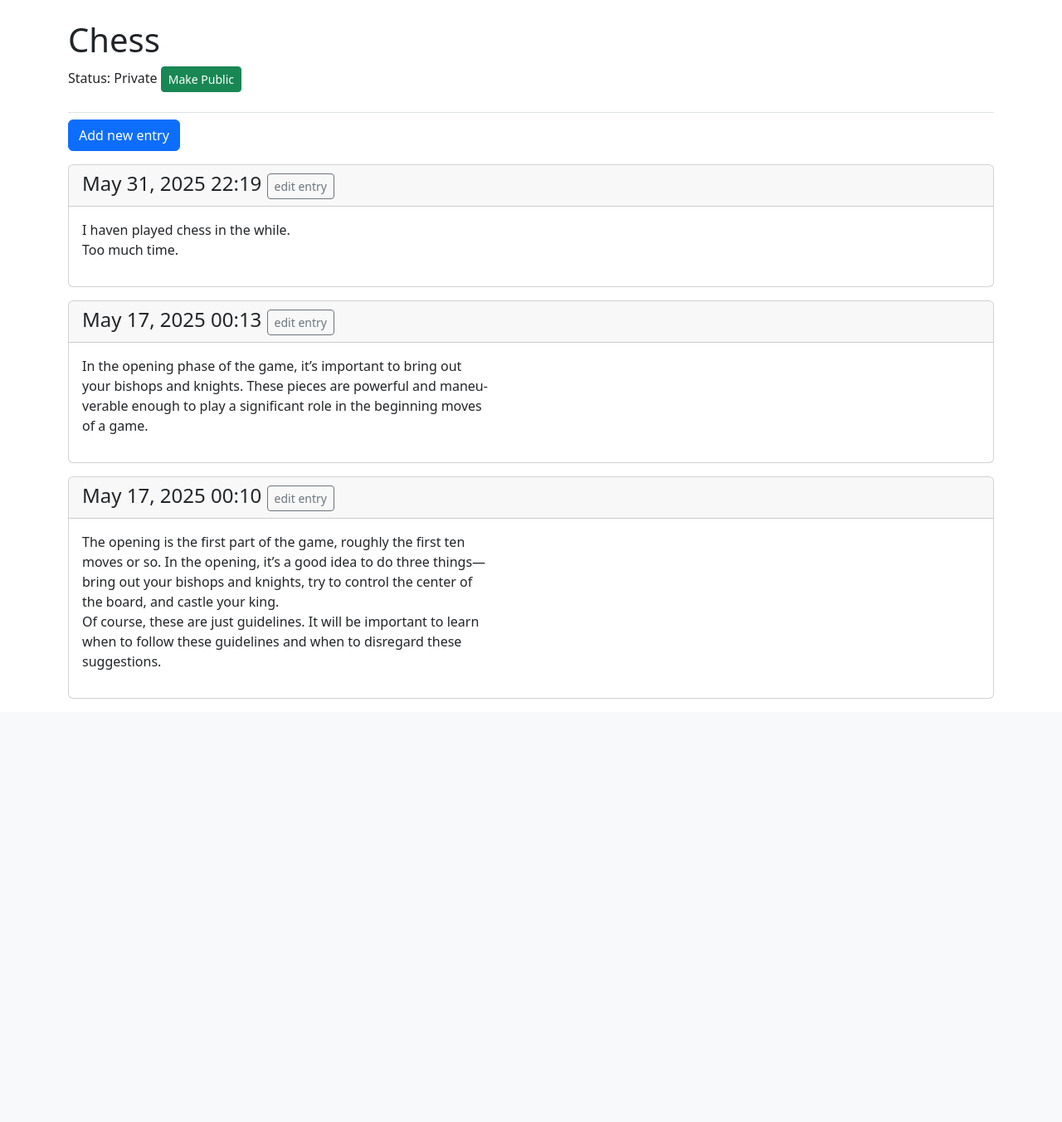
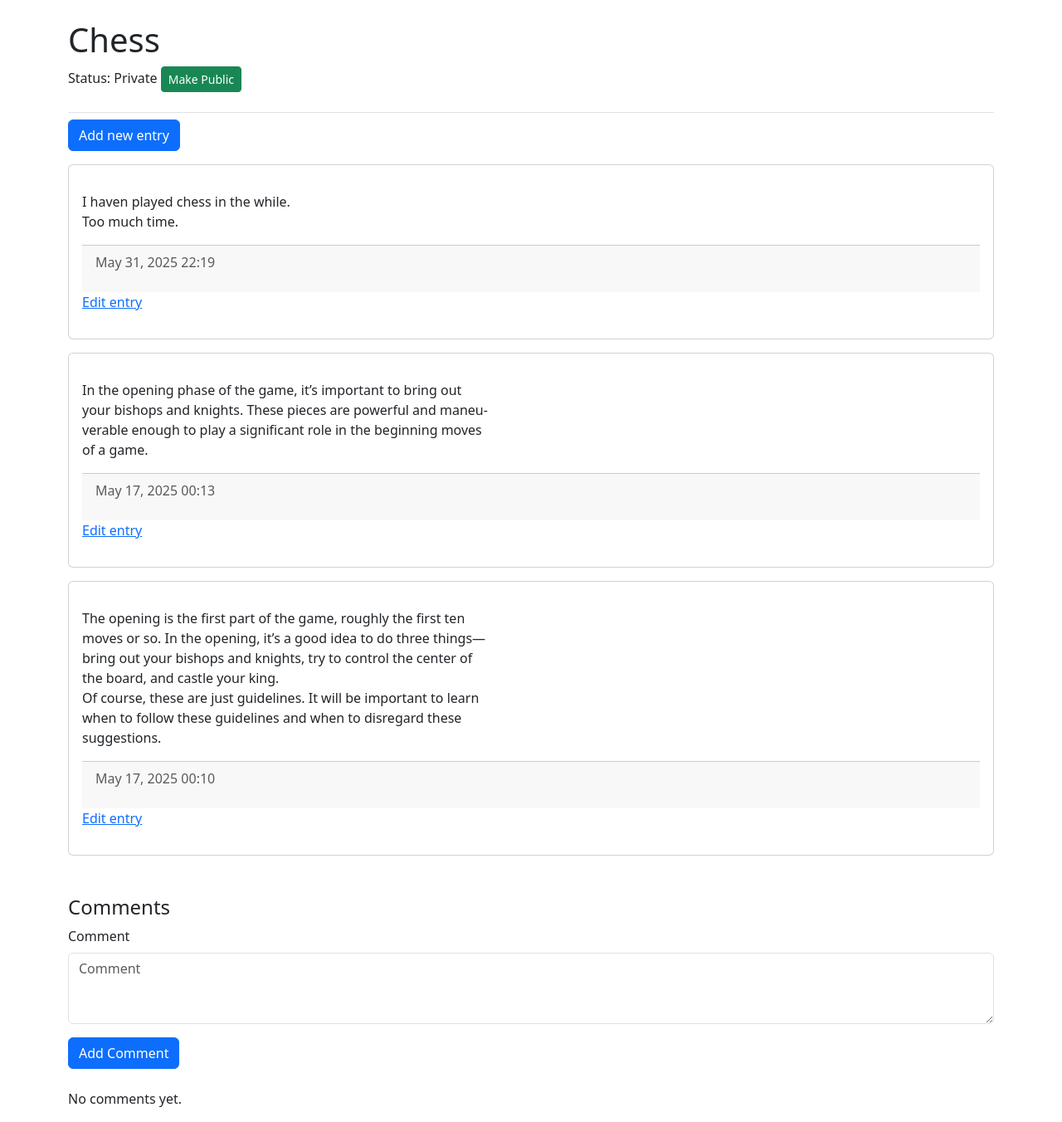
Before and after one commit to Kayutas/Learning_Log, a Django app: page /topics/1/ in a window 1280 px wide. Shown: the part 58-1410 px from the top of the page at 83% size. Before the commit the page ends 900 px from the top, so only its background shows below. Run offline with Django 5.2, Linux system fonts and the light colour scheme; a user stored in the database is signed in; data comes from the database, SQL or seed files in the repository; both versions use the stored data as it was after the commit; some libraries are stand-ins or nearby versions.

Commit message:
added comments

```diff
--- a/learning_logs/forms.py
+++ b/learning_logs/forms.py
@@ -1,6 +1,6 @@
 from django import forms
 
-from .models import Topic, Entry, Category
+from .models import Topic, Entry, Category, Comment
 
 
 class CategoryForm(forms.ModelForm):
@@ -30,3 +30,11 @@ class EntryForm(forms.ModelForm):
         fields = ['text', 'public']
         labels = {'text': '', 'public': 'Make this topic public'}
         widgets = {'text': forms.Textarea(attrs={'cols': 80})}
+
+
+class CommentForm(forms.ModelForm):
+    class Meta:
+        model = Comment
+        fields = ['text']
+        labels = {'text': 'Comment'}
+        widgets = {'text': forms.Textarea(attrs={'rows': 3})}
--- a/learning_logs/models.py
+++ b/learning_logs/models.py
@@ -61,3 +61,17 @@ class Following(models.Model):
 
     def __str__(self):
         return f"{self.follower.username} follows {self.followed.username}"
+
+
+class Comment(models.Model):
+    """Comments on topics."""
+    topic = models.ForeignKey(Topic, on_delete=models.CASCADE, related_name='comments')
+    author = models.ForeignKey(User, on_delete=models.CASCADE)
+    text = models.TextField()
+    date_added = models.DateTimeField(auto_now_add=True)
+
+    class Meta:
+        ordering = ['-date_added']
+
+    def __str__(self):
+        return f"{self.author.username}'s comment on {self.topic.text}"
--- a/learning_logs/templates/learning_logs/topic.html
+++ b/learning_logs/templates/learning_logs/topic.html
@@ -1,4 +1,5 @@
-{% extends 'learning_logs/base.html'%}
+{% extends "learning_logs/base.html" %}
+{% load django_bootstrap5 %}
 
 {% block page_header %}
   <h1>{{ topic.text }}</h1>
@@ -27,21 +28,55 @@
     </p>
   {% endif %}
 
+  <div class="card-columns">
     {% for entry in entries %}
       <div class="card mb-3">
-      <h4 class="card-header">
-        {{ entry.date_added|date:'M d, Y H:i' }}
+        <div class="card-body">
+          <p>{{ entry.text|linebreaks }}</p>
+          <div class="card-footer text-muted">
+            <p>{{ entry.date_added|date:'M d, Y H:i' }}</p>
+          </div>
           {% if topic.owner == request.user %}
-          <small>
-            <a href="{% url 'learning_logs:edit_entry' entry.id %}" class="btn btn-sm btn-outline-secondary">
-              edit entry
-            </a>
-          </small>
+            <p><a href="{% url 'learning_logs:edit_entry' entry.id %}">Edit entry</a></p>
           {% endif %}
-      </h4>
-      <div class="card-body">{{ entry.text|linebreaks }}</div>
+        </div>
       </div>
     {% empty %}
-    <p>There are no entries for this topic yet.</p>
+      <p>No entries for this topic yet.</p>
     {% endfor %}
+  </div>
+
+  <!-- Comments Section -->
+  <div class="mt-5">
+    <h4>Comments</h4>
+    {% if request.user.is_authenticated %}
+      <form method="post" class="mb-4">
+        {% csrf_token %}
+        {% bootstrap_form comment_form %}
+        <button type="submit" class="btn btn-primary">Add Comment</button>
+      </form>
+    {% else %}
+      <p><a href="{% url 'accounts:login' %}">Log in</a> to add comments.</p>
+    {% endif %}
+
+    <div class="list-group">
+      {% for comment in comments %}
+        <div class="list-group-item">
+          <div class="d-flex justify-content-between align-items-center">
+            <h6 class="mb-1">{{ comment.author.username }}</h6>
+            <small class="text-muted">{{ comment.date_added|date:'M d, Y H:i' }}</small>
+          </div>
+          <p class="mb-1">{{ comment.text|linebreaks }}</p>
+          {% if request.user == comment.author or request.user == topic.owner %}
+            <form method="post" action="{% url 'learning_logs:delete_comment' comment.id %}" class="d-inline">
+              {% csrf_token %}
+              <button type="submit" class="btn btn-sm btn-danger">Delete</button>
+            </form>
+          {% endif %}
+        </div>
+      {% empty %}
+        <p>No comments yet.</p>
+      {% endfor %}
+    </div>
+  </div>
 {% endblock content %}
--- a/learning_logs/urls.py
+++ b/learning_logs/urls.py
@@ -30,4 +30,6 @@ urlpatterns = [
     path('user/<str:username>/', views.user_profile, name='user_profile'),
     path('user/<str:username>/follow/', views.follow_user, name='follow_user'),
     path('following/', views.following_list, name='following_list'),
+    # Comments
+    path('comment/<int:comment_id>/delete/', views.delete_comment, name='delete_comment'),
 ]
--- a/learning_logs/views.py
+++ b/learning_logs/views.py
@@ -3,10 +3,10 @@ from django.contrib.auth.decorators import login_required
 from django.http import Http404
 from django.db.models import Q
 from django.contrib.auth.models import User
-from .models import Topic, Entry, Category, Following
+from .models import Topic, Entry, Category, Following, Comment
 from django.contrib import messages
 
-from .forms import TopicForm, EntryForm, CategoryForm
+from .forms import TopicForm, EntryForm, CategoryForm, CommentForm
 
 # Create your views here.
 
@@ -42,7 +42,27 @@ def topic(request, topic_id):
             raise Http404("You do not have permission to view this topic.")
 
     entries = topic.entry_set.order_by('-date_added')
-    context = {'topic': topic, 'entries': entries}
+    comments = topic.comments.all()  # Get all comments for this topic
+
+    # Handle new comment submission
+    if request.method == 'POST' and request.user.is_authenticated:
+        comment_form = CommentForm(data=request.POST)
+        if comment_form.is_valid():
+            new_comment = comment_form.save(commit=False)
+            new_comment.topic = topic
+            new_comment.author = request.user
+            new_comment.save()
+            messages.success(request, "Comment added successfully!")
+            return redirect('learning_logs:topic', topic_id=topic_id)
+    else:
+        comment_form = CommentForm()
+
+    context = {
+        'topic': topic,
+        'entries': entries,
+        'comments': comments,
+        'comment_form': comment_form if request.user.is_authenticated else None,
+    }
     return render(request, 'learning_logs/topic.html', context)
 
 
@@ -257,3 +277,18 @@ def following_list(request):
     following = Following.objects.filter(follower=request.user).select_related('followed')
     context = {'following': following}
     return render(request, 'learning_logs/following_list.html', context)
+
+@login_required
+def delete_comment(request, comment_id):
+    """Delete a comment."""
+    comment = get_object_or_404(Comment, id=comment_id)
+
+    # Check if the user is the comment author or the topic owner
+    if request.user != comment.author and request.user != comment.topic.owner:
+        messages.error(request, "You don't have permission to delete this comment.")
+        return redirect('learning_logs:topic', topic_id=comment.topic.id)
+
+    topic_id = comment.topic.id
+    comment.delete()
+    messages.success(request, "Comment deleted successfully!")
+    return redirect('learning_logs:topic', topic_id=topic_id)
```
Also changed, not shown: db.sqlite3, learning_logs/migrations/0007_comment.py (added). Lines whose indentation alone changed are shown as unchanged.
